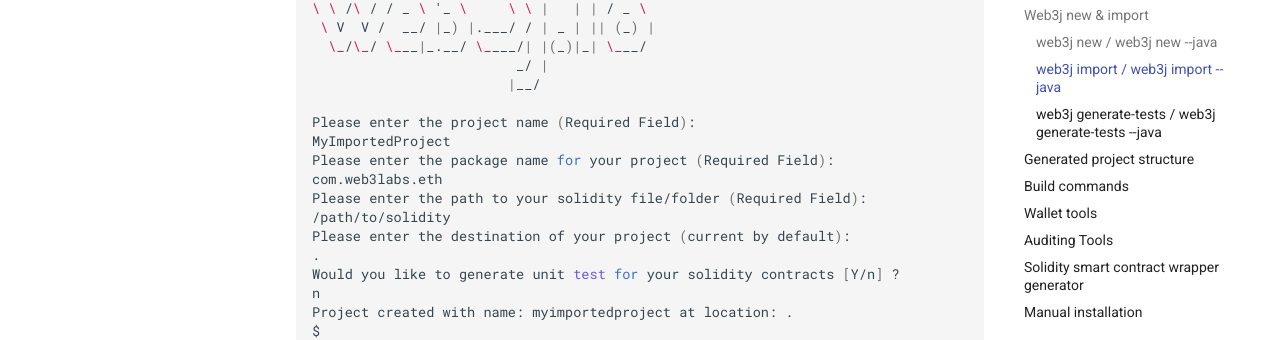
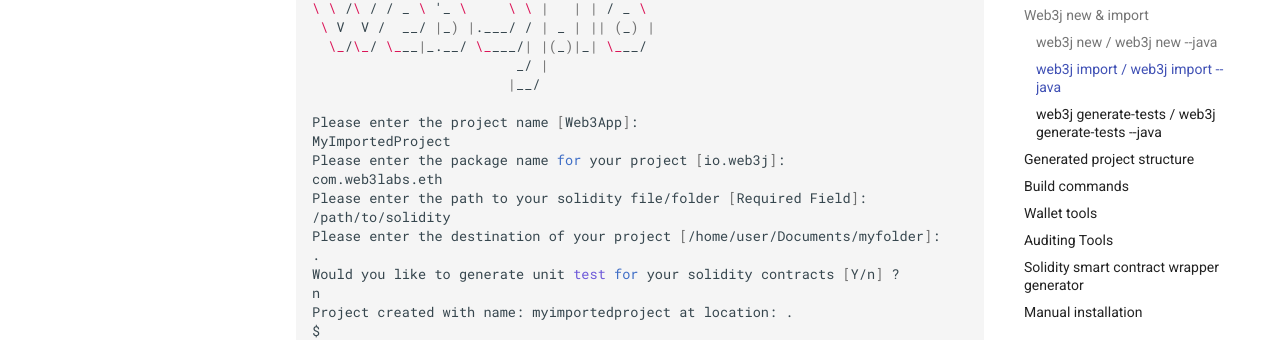
Before and after one commit to hyperledger/web3j-docs, an MkDocs documentation site: the page built from docs/command_line_tools.md, in a window 1280 px wide and 1400 px high, scrolled down 3032 px. Shown: the part 147-487 px from the top of the window. Built offline with MkDocs 1.6.1 and Material for MkDocs 9.7.7, drawn with Linux system fonts in a browser that asks for light colours; comment, search, counter and statistics services are not loaded; some of the changed text lies outside the part shown.

Commit message:
small changes

```diff
--- a/docs/command_line_tools.md
+++ b/docs/command_line_tools.md
@@ -81,11 +81,11 @@ __      _____| |__      / /_     _   ___
                          _/ |
                         |__/
 
-Please enter the project name (required):
+Please enter the project name [Web3App]:
 MyProject
-Please enter the package name for your project (required):
+Please enter the package name for your project [io.web3j]:
 com.web3labs.eth
-Please enter the destination of your project (default .):
+Please enter the destination of your project [/home/user/Documents/myfolder]:
 myproject
 Downloading https://services.gradle.org/distributions/gradle-5.0-bin.zip
 ...................................................................
@@ -146,13 +146,13 @@ __      _____| |__      / /_     _   ___
                          _/ |
                         |__/
 
-Please enter the project name (Required Field):
+Please enter the project name [Web3App]:
 MyImportedProject
-Please enter the package name for your project (Required Field):
+Please enter the package name for your project [io.web3j]:
 com.web3labs.eth
-Please enter the path to your solidity file/folder (Required Field):
+Please enter the path to your solidity file/folder [Required Field]:
 /path/to/solidity
-Please enter the destination of your project (current by default):
+Please enter the destination of your project [/home/user/Documents/myfolder]:
 .
 Would you like to generate unit test for your solidity contracts [Y/n] ?
 n
```
Also changed, not shown: other parts of docs/command_line_tools.md (+10 -0 lines).
